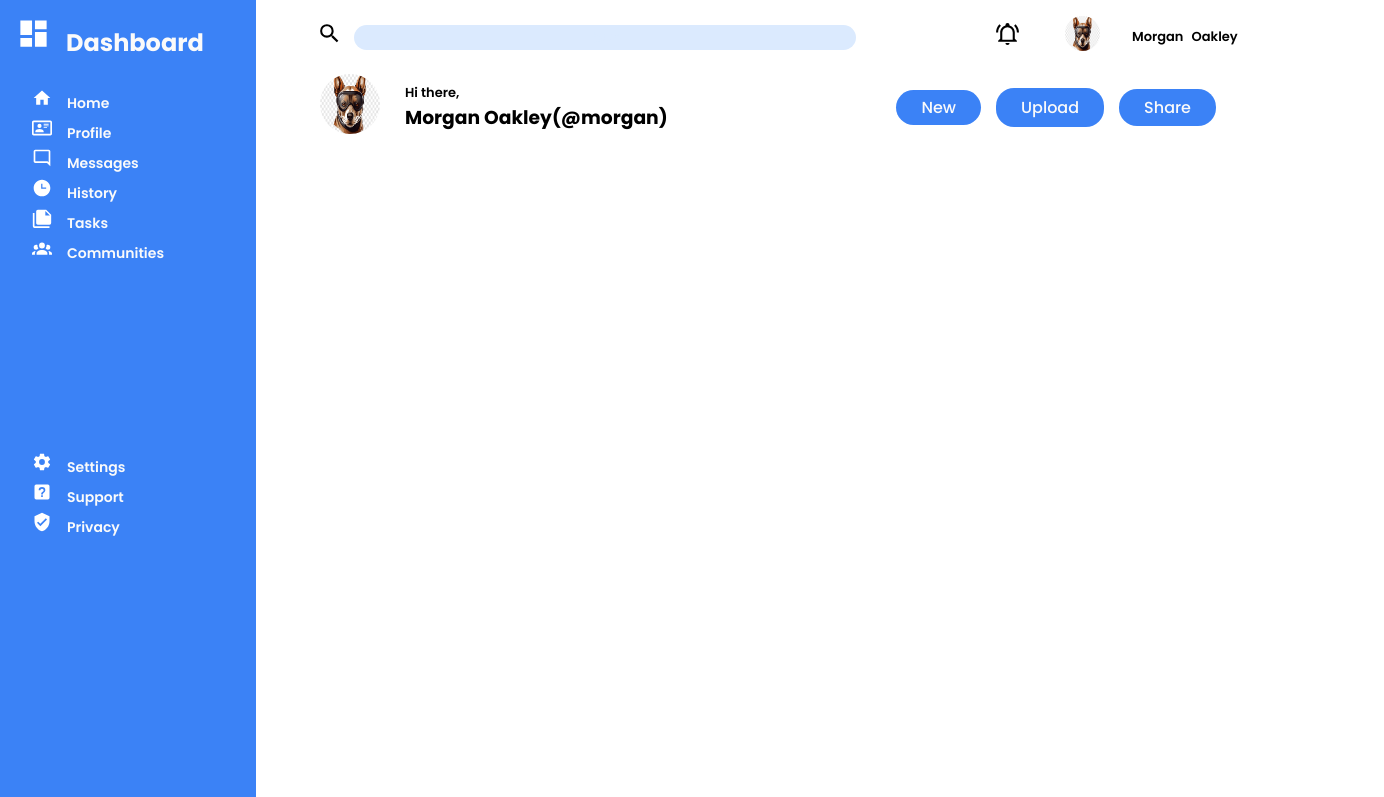
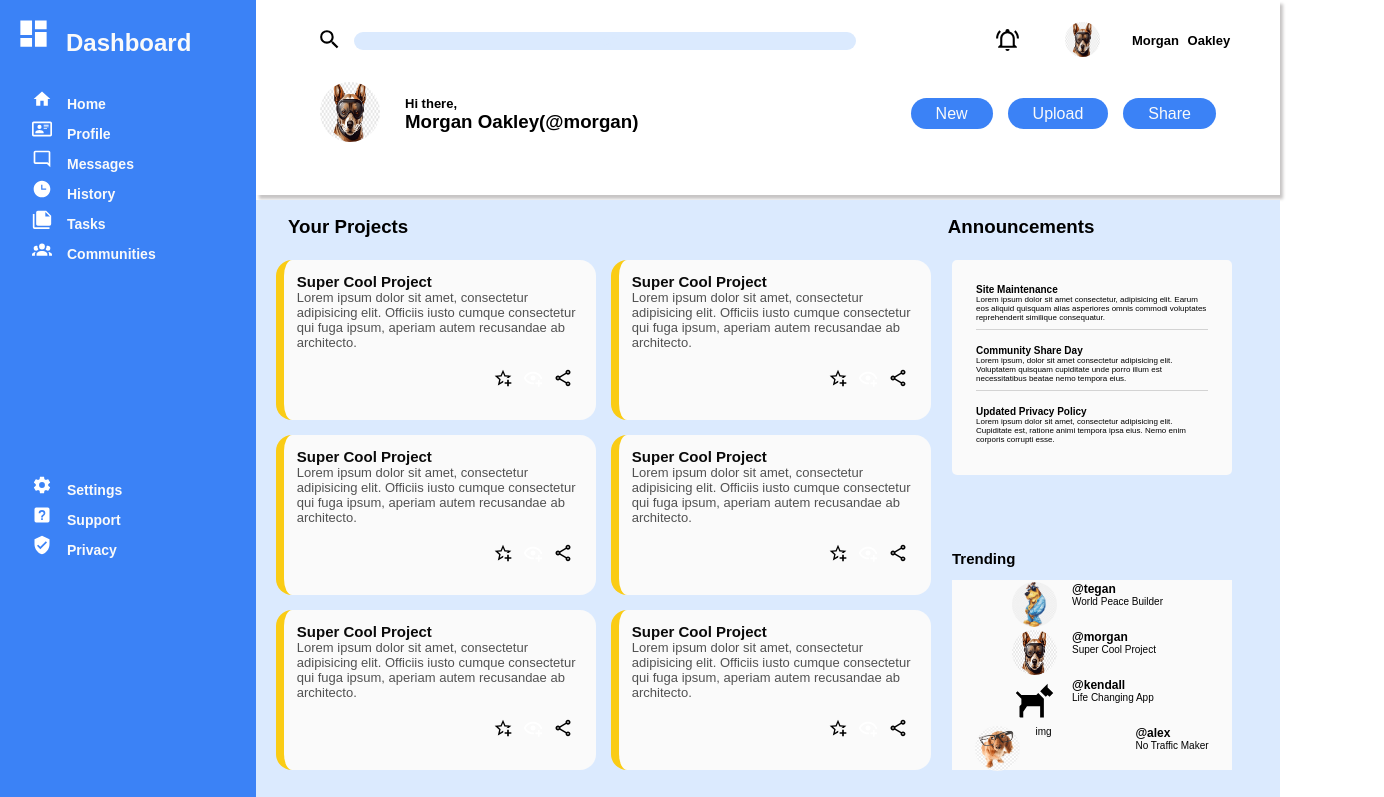
Before and after one commit to Lemnsa/Admin-Dashboard, a plain HTML site: page index.html in a window 1280 px wide. Shown: the top 797 px of the page, 1384 px wide, since content can reach past the window. Drawn offline with Linux system fonts and the light colour scheme.

Commit message:
Style Main Container

```diff
--- a/style.css
+++ b/style.css
@@ -1,4 +1,4 @@
-@import url('https://fonts.googleapis.com/css2?family=Poppins:ital,wght@0,100;0,200;0,300;0,400;0,500;0,600;0,700;0,800;0,900;1,500&display=swap');
+/* @import url('https://fonts.googleapis.com/css2?family=Poppins:ital,wght@0,100;0,200;0,300;0,400;0,500;0,600;0,700;0,800;0,900;1,500&display=swap'); */
 
 :root {
     /* colors */
@@ -30,21 +30,25 @@ ul li {
 body {
     width: 100%;
     display: grid;
-    grid-template: repeat(1, 100vh) / 1fr 4fr;
+    grid-template-columns: 1fr 4fr;
+    grid-template-rows: repeat(7, 100px);
+    height: 100vh;
 }
 
 #header {
     display: grid;
-    grid-template: 1fr 1fr / 1fr;
-    height: 150px;
+    grid-template:50px 30px / 1fr;
+    height: 195px;
     grid-column: 2 / 6;
-    grid-row: 1;
+    grid-row: 1 / 3;
     padding: 1em 2em;
+    box-shadow: 3px 4px 3px  rgb(199, 197, 197);
+
 }
 
 #header .first-container {
     grid-column: 1;
-    grid-row: 1;
+    grid-row: 1 / 2;
     display: grid;
     grid-auto-flow: column;
     grid-template-columns: 50px 4fr 50px 100px 100px ;
@@ -54,8 +58,8 @@ body {
 }
 
 #header .second-container {
-    grid-column: 1;
-    grid-row: 2;
+    grid-column: 1 / 7;
+    grid-row: 2 / 3;
     display: grid;
     grid-auto-flow: column;
     grid-template-columns: 70px 5fr auto auto auto ;
@@ -106,7 +110,7 @@ body {
 .second-container .btn a {
     text-decoration: none;
     color: var(--white);
-    padding: 7% 25px;
+    padding: 7px 25px;
     background: var(--deep-blue);
     border-radius: 18px;
     font-weight: 500;
@@ -116,9 +120,11 @@ body {
     background-color: var(--deep-blue);
     color: var(--white);
     padding: 1rem;
+    grid-row: 1 / 10;
+    grid-column: 1 / 1;
     display: grid;
     gap: 30px;
-    grid-template-rows: 40px 1fr 1fr;
+    grid-template-rows: 40px 1fr 2fr;
 }
 
 .sidebar .logo h2 img{
@@ -136,14 +142,146 @@ body {
     display: grid;
     grid-template: repeat(6, 30px) / 1fr;
     align-items: center;
-    text-align: start;
     padding: 0 1em;
 }
 
 .navigation-links li a, .support-links li a {
     color: var(--white);
     text-decoration: none;
-    text-align: start;
     font-weight: 600;
     font-size: 14px;
 }
+
+#container {
+    grid-column: 2 / 2;
+    grid-row: 3 / 9;
+    display: grid;
+    grid-template-columns: 400px 200px;
+    grid-template-rows: 60px repeat(3, 220px) 280px auto;
+    background: var(--light-blue);
+    justify-content: space-between;
+}
+
+#container .headers {
+    width: 85%;
+    grid-column: 1 / 5;
+    display: grid;
+    grid-auto-flow: column;
+    justify-content: space-between;
+    padding: 1rem 2rem;
+    grid-row: 1 / 1;
+}
+
+.headers h3 {
+    height: 10px;
+}
+
+.headers h3:last-child {
+    justify-self: flex-start;
+}
+
+.cards {
+    grid-column: 1 / 1;
+    grid-row-start: 2 / 2;
+    display: grid;
+    grid-template-columns: 320px 320px;
+    grid-template-rows: repeat(3, 160px);
+    gap: 15px;
+    padding-left: 20px;
+}
+
+
+.cards .card {
+    width: 320px;
+    height: 160px;
+    font-size: 13px;
+    color:var(--light-gray);
+    padding: 0.8rem;
+    max-width: 72ch;
+    border-left: 8px solid var(--yellow);
+    border-radius: 16px;
+    background-color: var(--white);
+}
+
+.card .content {
+    margin-bottom: 18px;
+}
+
+.card .content h4 {
+    font-size: 15px;
+    color: var(--black);
+}
+
+.card .card-links {
+    display: grid;
+    grid-auto-flow: column;
+    place-content: end;
+    grid-template-columns: repeat(3, 30px);
+}
+
+.card-links li img {
+    width: 20px;
+}
+
+.sidebar-1 {
+    font-size: 8px;
+    grid-row: 2 / 3;
+    grid-column: 3 / 4;
+    background: var(--white);
+    padding: 1.5rem;
+    width: 280px;
+    align-self: flex-start;
+    display: grid;
+    gap: 15px;
+    border-radius: 5px;
+}
+
+.sidebar-1 div {
+    border-bottom: 1px solid lightgrey;
+    padding-bottom: 7px;
+}
+
+.sidebar-1 div:last-child {
+    border: none;
+}
+
+.sidebar-1 div h4 {
+    font-size: 10px;
+}
+
+.sidebar-1 div p {
+    max-width: 60ch;
+}
+
+.section-2 {
+    grid-column: 3 / 4;
+    grid-row: 3 / 3;
+    font-size: 10px;
+     display: grid;
+     grid-template-rows: auto;
+     background: var(--white);
+     margin-top: 100px;
+     height: 190px;
+}
+
+.section-2 > div {
+    display: grid;
+    grid-auto-flow: column;
+    grid-template-columns: 60px 100px;
+    justify-content: center;
+    padding: 0.1rem;
+}
+ .section-2 h2 {
+    background-attachment: var(--light-blue);
+    margin: -30px 0;
+ }
+
+.section-2 img {
+    width: 45px;
+    height: 45px;
+    border-radius: 50%;
+}
+
+.section-2 > div > div h6{
+    font-size: 12px;
+}
```
